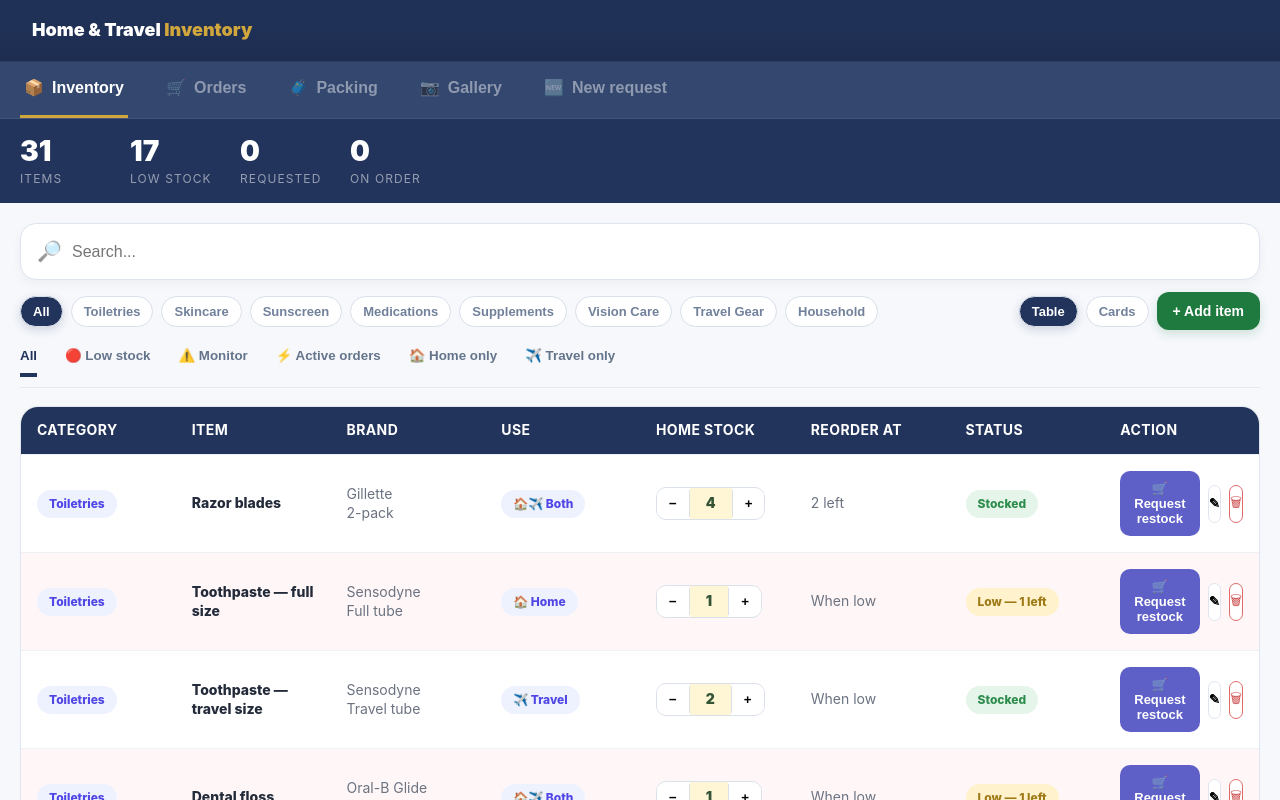
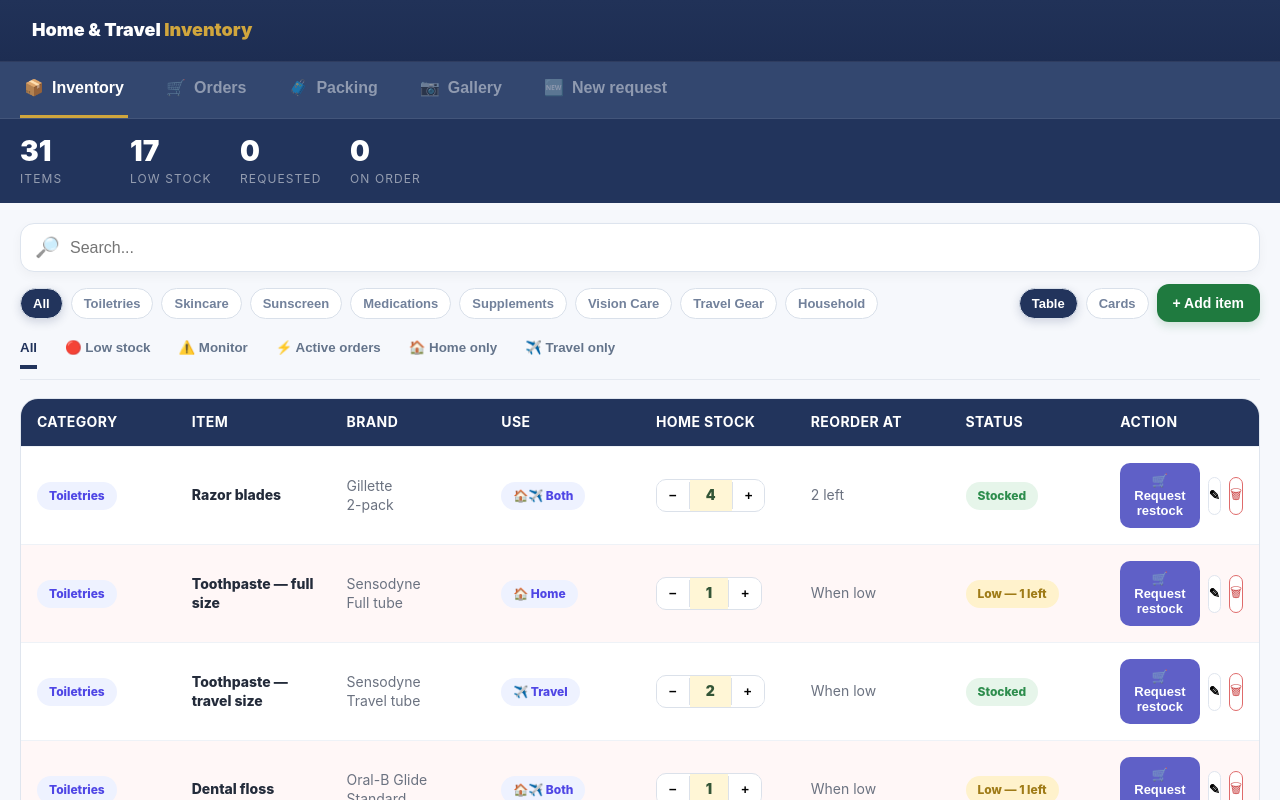
Before and after one commit to EA2026/Ben-s-Inventory, a React (Vite) app: page / in a window 1280 px wide. Shown: the top 800 px of the page. Built offline with nearby package versions, Linux system fonts and the light colour scheme.

Commit message:
Update App.jsx

```diff
--- a/src/App.jsx
+++ b/src/App.jsx
@@ -320,7 +320,7 @@ function App() {
   const inventoryView = (
     <div style={{ display: "grid", gap: 18 }}>
       <div style={{ display: "flex", flexWrap: "wrap", gap: 12, alignItems: "center" }}>
-        <div style={{ display: "flex", alignItems: "center", gap: 10, flex: "1 1 420px", background: "#fff", border: "1px solid #dde4ee", borderRadius: 16, padding: "14px 16px", boxShadow: "0 4px 12px rgba(0,0,0,.04)" }}>
+        <div style={{ display: "flex", alignItems: "center", gap: 10, flex: "1 1 380px", background: "#fff", border: "1px solid #dde4ee", borderRadius: 14, padding: "10px 14px", boxShadow: "0 4px 12px rgba(0,0,0,.04)" }}>
           <span style={{ fontSize: 20, opacity: 0.65 }}>🔎</span>
           <input value={search} onChange={(e) => setSearch(e.target.value)} placeholder="Search..." style={{ border: "none", outline: "none", width: "100%", fontSize: 16, background: "transparent" }} />
         </div>
```
